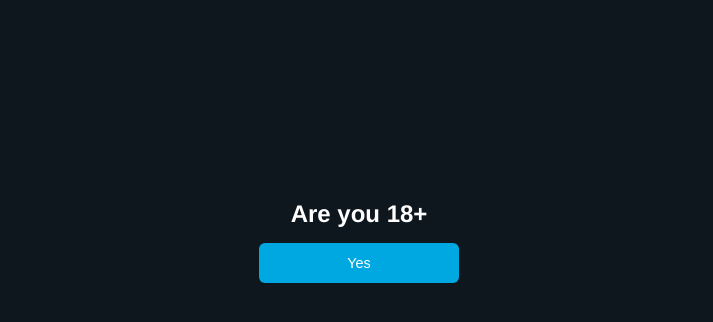
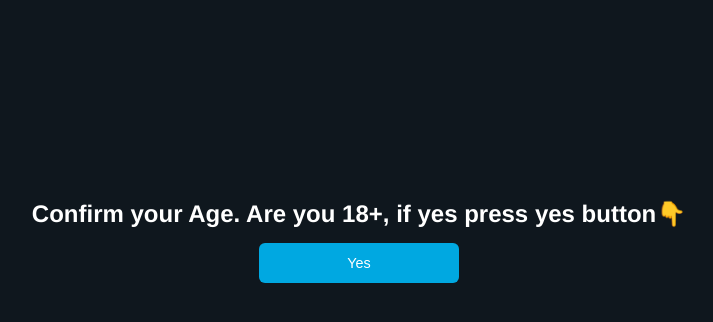
Before and after one commit to Emperorns/Static2, a Python web app: template templates/index.html in a window 1280 px wide. Shown: the part 160-482 px from the top of the page, without its empty margins (281-994 px from the left). Run offline with Jinja, Linux system fonts and the light colour scheme; the template is opened without the code that fills it: most values are stand-ins (such as "Sample title", 1, 10 or a date in 2020); grey boxes marked "Sample" are stand-in pictures; some libraries are stand-ins or nearby versions.

Commit message:
Update index.html

```diff
--- a/templates/index.html
+++ b/templates/index.html
@@ -190,7 +190,7 @@
 <body>
     <!-- Age Verification Overlay -->
     <div id="age-overlay">
-        <h2>Are you 18+</h2>
+        <h2>Confirm your Age. Are you 18+, if yes press yes button👇</h2>
         <button class="btn" id="age-yes">Yes</button>
     </div>
 
```
